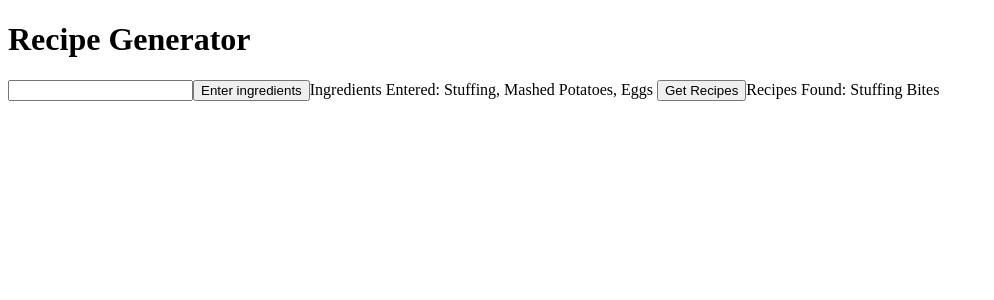
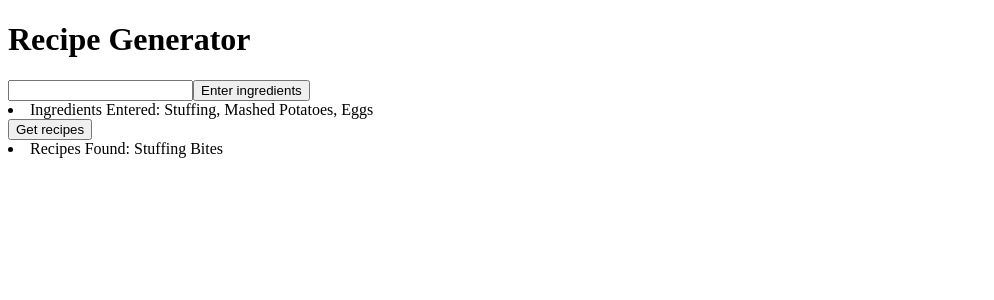
Before and after one commit to mattognibene/cs3200-final, a React (Create React App) app in the folder app/recipe-app/: page / in a window 1280 px wide. Shown: the top 300 px of the page, without its empty margins (0-994 px from the left). Built offline with nearby package versions, Linux system fonts and the light colour scheme.

Commit message:
Elements on new lines

```diff
--- a/app/recipe-app/src/App.js
+++ b/app/recipe-app/src/App.js
@@ -5,7 +5,7 @@ import { React, useState, useRef } from 'react';
 
 function App() {
   //const [ings, setIngs] = useState([])
-  //const ingRef = useRef()
+  const ingRef = useRef()
 
   //function handleIng(e) {
 	//const name = ingRef.current.value
@@ -18,15 +18,18 @@ function App() {
 
   return(
 	<>
-		<h1>Recipe Generator</h1>
-		<input type="text" />
+		<h1>
+		Recipe Generator
+		</h1>
+		<input ref={ingRef} type="text" />
 		<button>Enter ingredients</button>
-		<e1>
-			Ingredients Entered:
-		</e1>
-		<e2> Stuffing, Mashed Potatoes, Eggs </e2>
-		<button>Get Recipes</button>
-		<e3>Recipes Found: Stuffing Bites</e3>
+		<li>
+		Ingredients Entered: Stuffing, Mashed Potatoes, Eggs
+		</li>
+		<button>Get recipes</button>
+		<li>
+			Recipes Found: Stuffing Bites
+		</li>
 	</>
      )
 }
```
